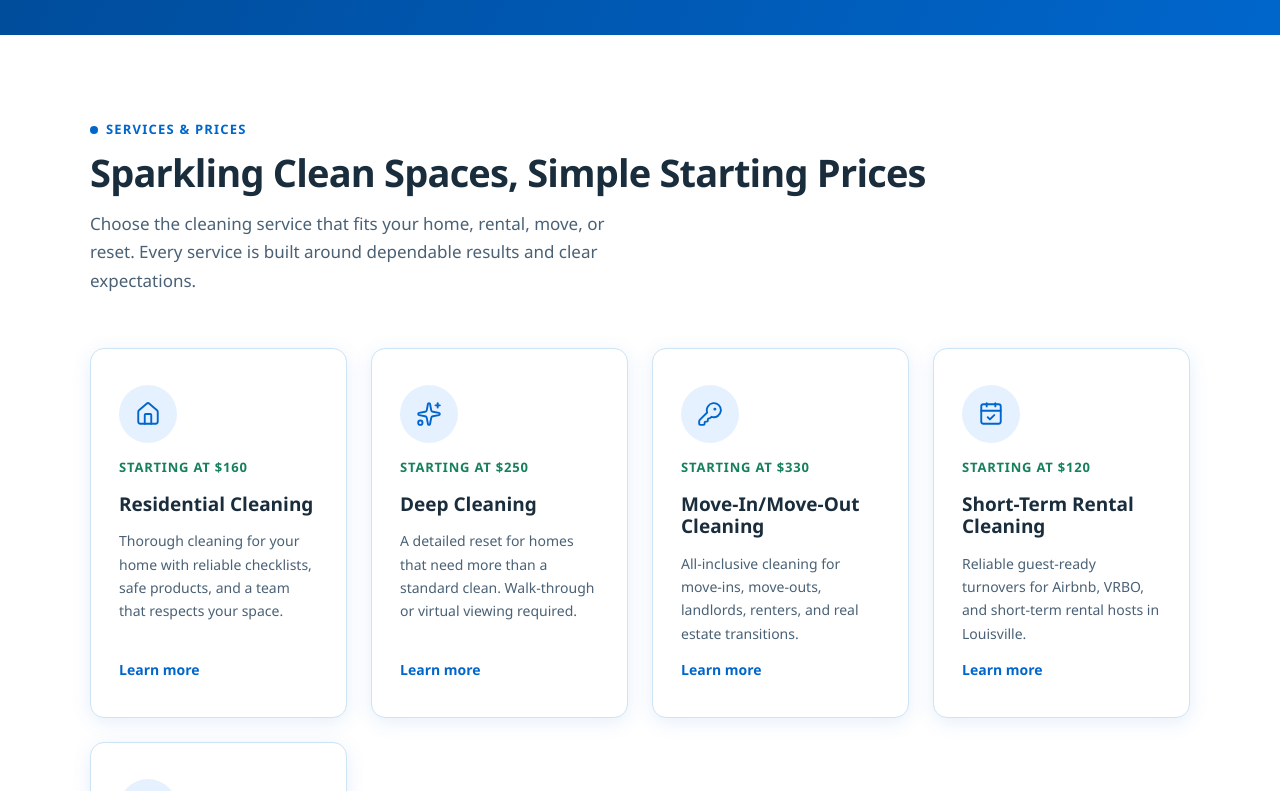
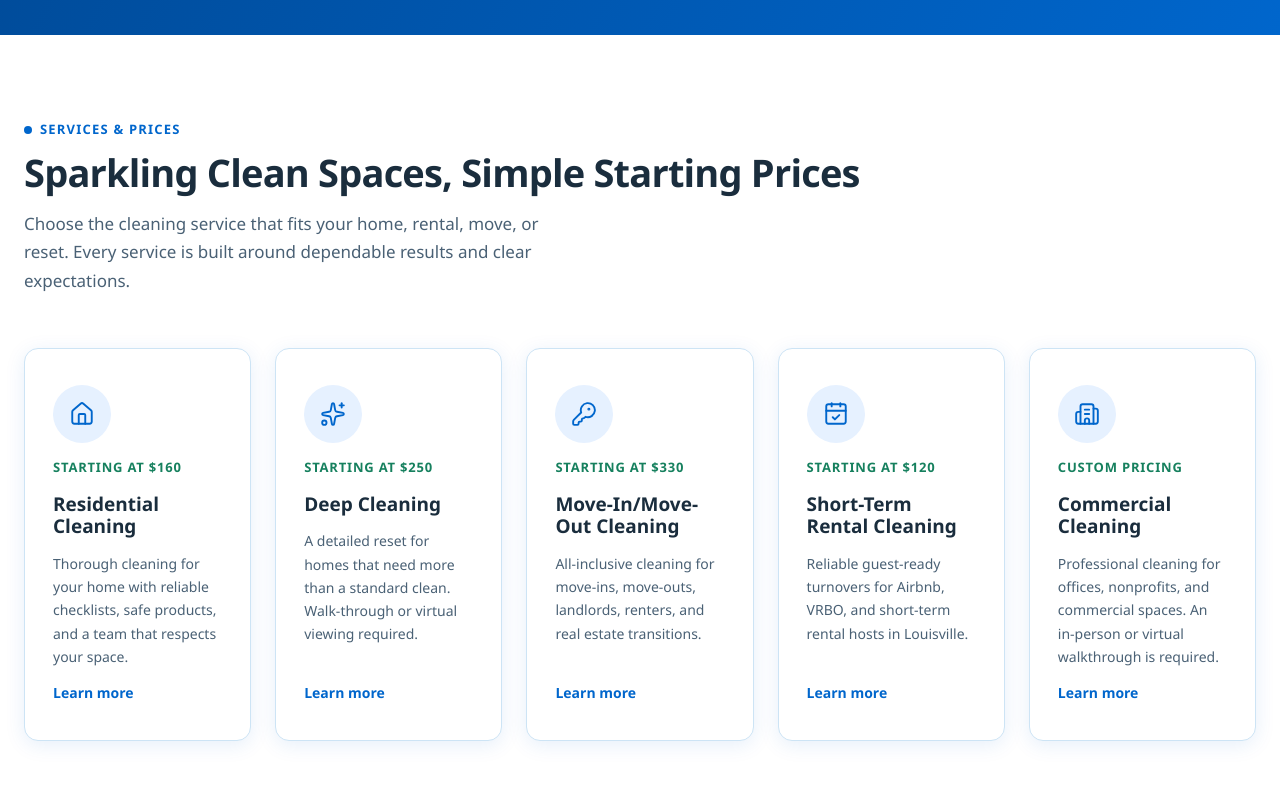
Before and after one commit to levimcdougal/rivercity-sparkle, a React (Vite) app: page / in a window 1280 px wide. Shown: the part 1109-1900 px from the top of the page. Built offline with nearby package versions, Linux system fonts and the light colour scheme.

Commit message:
describe what you changed

```diff
--- a/src/App.css
+++ b/src/App.css
@@ -384,6 +384,10 @@
   background: #ffffff;
 }
 
+.services-section .section-inner {
+  max-width: 1320px;
+}
+
 .why-section {
   background: var(--gray-light);
 }
@@ -441,8 +445,14 @@
 /* ── Services Preview Grid ───────────────────── */
 .services-grid {
   display: grid;
-  grid-template-columns: repeat(auto-fit, minmax(240px, 1fr));
+  grid-template-columns: repeat(5, minmax(0, 1fr));
   gap: 24px;
+}
+
+@media (max-width: 1100px) {
+  .services-grid {
+    grid-template-columns: repeat(auto-fit, minmax(240px, 1fr));
+  }
 }
 
 .service-card {
```
